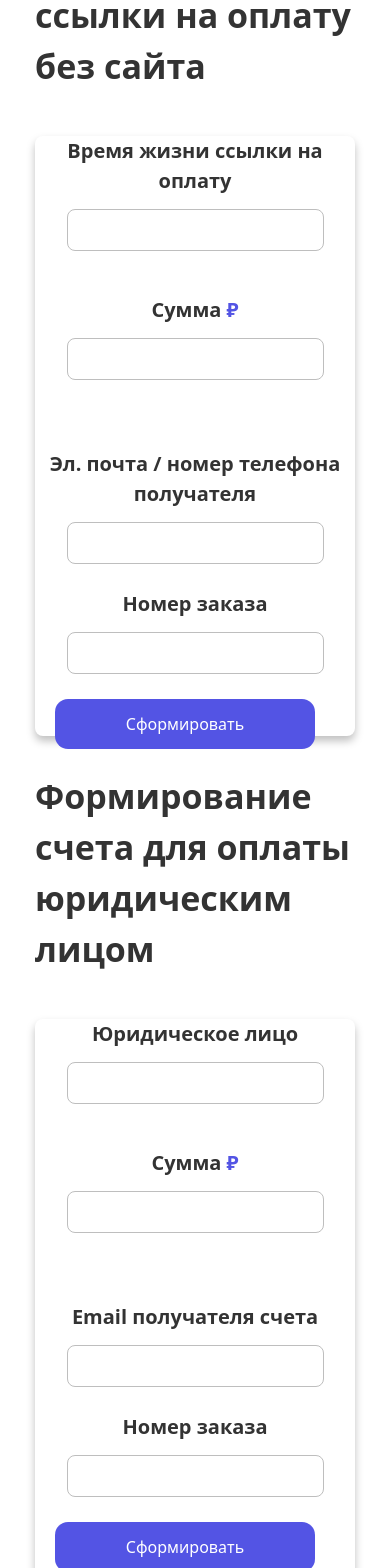
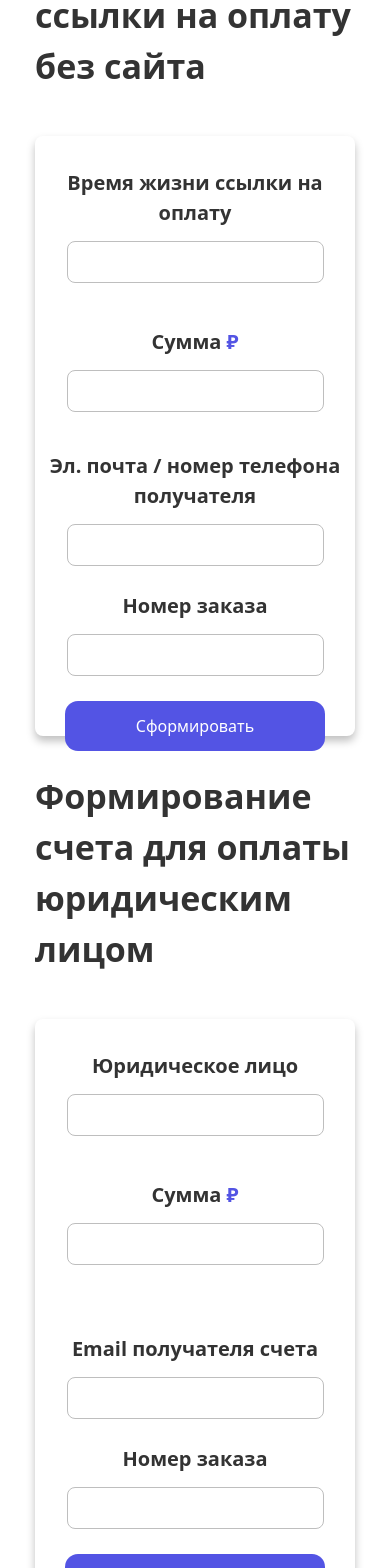
Before and after one commit to vahan3317/Denum-pages, a React (Create React App) app: page / in a window 390 px wide. Shown: the part 1280-2848 px from the top of the page. Built offline with nearby package versions, Linux system fonts and the light colour scheme.

Commit message:
rechanged footer

```diff
--- a/src/components/Footer.js
+++ b/src/components/Footer.js
@@ -3,18 +3,18 @@ import React from 'react'
 function Footer() {
   return (
       <footer className='w-full border-t-2 border-solid border-gray-300'>
-       <div className='mx-auto text-center  pt-[54px] mb-[54px] md:w-[760px] lg:w-[1024px] 2xl:w-[1170px] lg:flex lg:justify-between'>
+       <div className='mx-auto text-center  pt-[54px] mb-[54px] md:w-[760px] lg:w-[1024px] 2xl:w-[1170px] md:flex md:justify-between'>
         <div>
-         <img src={require('../assets/Logo.png')} className='  w-[122px]' />
+         <img src={require('../assets/Logo.png')} className='  w-[122px] mx-auto' />
          <p className='pt-[54px] '>Denum.Pay © 2022. Все права защищены.</p>
         </div>
-        <div>
-         <p className='text-left'>Прием платежей</p>
+        <div className=''>
+         <p className='md:text-left'>Прием платежей</p>
          <p className='pt-[20px] '>Отправка платежей</p>
         </div>
         <div>
          <p  >Учет и Аналитика</p>
-         <p className='pt-[20px] text-left'>Профиль</p>
+         <p className='pt-[20px] md:text-left'>Профиль</p>
         </div>
 
        </div>
--- a/src/components/FormAccount.js
+++ b/src/components/FormAccount.js
@@ -8,7 +8,7 @@ function FormAccount() {
     <div className='mx-auto w-[320px] h-[600px] md:h-[400px]  md:w-[760px]   lg:w-[1024px] 2xl:w-[1170px] lg:h-[380px] form  rounded-[8px] mb-[35px] '>
         <div className='w-[100%]  text-center md:text-left   md:flex md:justify-around mt-[30px]   '>
                <div className='mt-[44px]'>
-                       <p className='text-[20px] font-[600] text-[#333333]'>Юридическое лицо</p>
+                       <p className='text-[20px] font-[600] text-[#333333] pt-[32px] md:pt-0'>Юридическое лицо</p>
                        <input type="text" className='md:w-[330px] lg:w-[430px] 2xl:w-[530px] input rounded-[8px] mt-[13px]' />
                </div>
                <div className='mt-[44px]'>
@@ -32,7 +32,7 @@ function FormAccount() {
              </div>
              <div>
               <div className=''>
-             <button className='btn text-white w-[260px] h-[50px] flex justify-center items-center  mr-[40px] rounded-[13px] float-right  bg-[#5354E4]     mr-[20px] md:mx-[245px] mt-[25px] lg:mx-0 lg:mr-10    '>Сформировать</button>
+             <button className='btn text-white w-[260px] h-[50px] flex justify-center items-center  mr-[30px] rounded-[13px] float-right  bg-[#5354E4]     mr-[20px] md:mx-[245px] mt-[25px] lg:mx-0 lg:mr-10    '>Сформировать</button>
              </div>
         </div>
 
--- a/src/components/FormLink.js
+++ b/src/components/FormLink.js
@@ -7,7 +7,7 @@ function FormLink() {
    <div className='mx-auto w-[320px] h-[600px] md:h-[400px]  md:w-[760px]   lg:w-[1024px] 2xl:w-[1170px] lg:h-[380px] form  rounded-[8px] mb-[35px] '>
         <div className='w-[100%]  text-center md:text-left   md:flex md:justify-around mt-[30px]   '>
                <div className='mt-[44px]'>
-                       <p className='text-[20px] font-[600] text-[#333333]'>Время жизни ссылки на оплату</p>
+                       <p className='text-[20px] font-[600] text-[#333333] pt-[32px] md:pt-0'>Время жизни ссылки на оплату</p>
                        <input type="text" className='md:w-[330px] lg:w-[430px] 2xl:w-[530px] input rounded-[8px] mt-[13px]' />
                </div>
                <div className='mt-[44px]'>
@@ -18,7 +18,7 @@ function FormLink() {
              <div>
 
         </div>
-        <div className='w-[100%]  text-center   md:text-left  md:flex md:justify-around pt-[44px]    '>
+        <div className='w-[100%]  text-center   md:text-left  md:flex md:justify-around pt-[14px]    '>
                <div className='mt-[25px]'>
                        <p className='text-[20px] font-[600] text-[#333333]'>Эл. почта / номер телефона получателя</p>
                        <input type="text" className='md:w-[330px] lg:w-[430px] 2xl:w-[530px] input rounded-[8px] mt-[13px]' />
@@ -31,7 +31,7 @@ function FormLink() {
              </div>
              <div>
               <div className=''>
-             <button className='btn text-white w-[260px] h-[50px] flex justify-center items-center  mr-[40px] rounded-[13px] float-right  bg-[#5354E4]     mr-[20px] md:mx-[245px] mt-[25px] lg:mx-0 lg:mr-10    '>Сформировать</button>
+             <button className='btn text-white w-[260px] h-[50px] flex justify-center items-center  mr-[30px] rounded-[13px] float-right  bg-[#5354E4]     mr-[20px] md:mx-[245px] mt-[25px] lg:mx-0 lg:mr-10    '>Сформировать</button>
              </div>
         </div>
 
```
